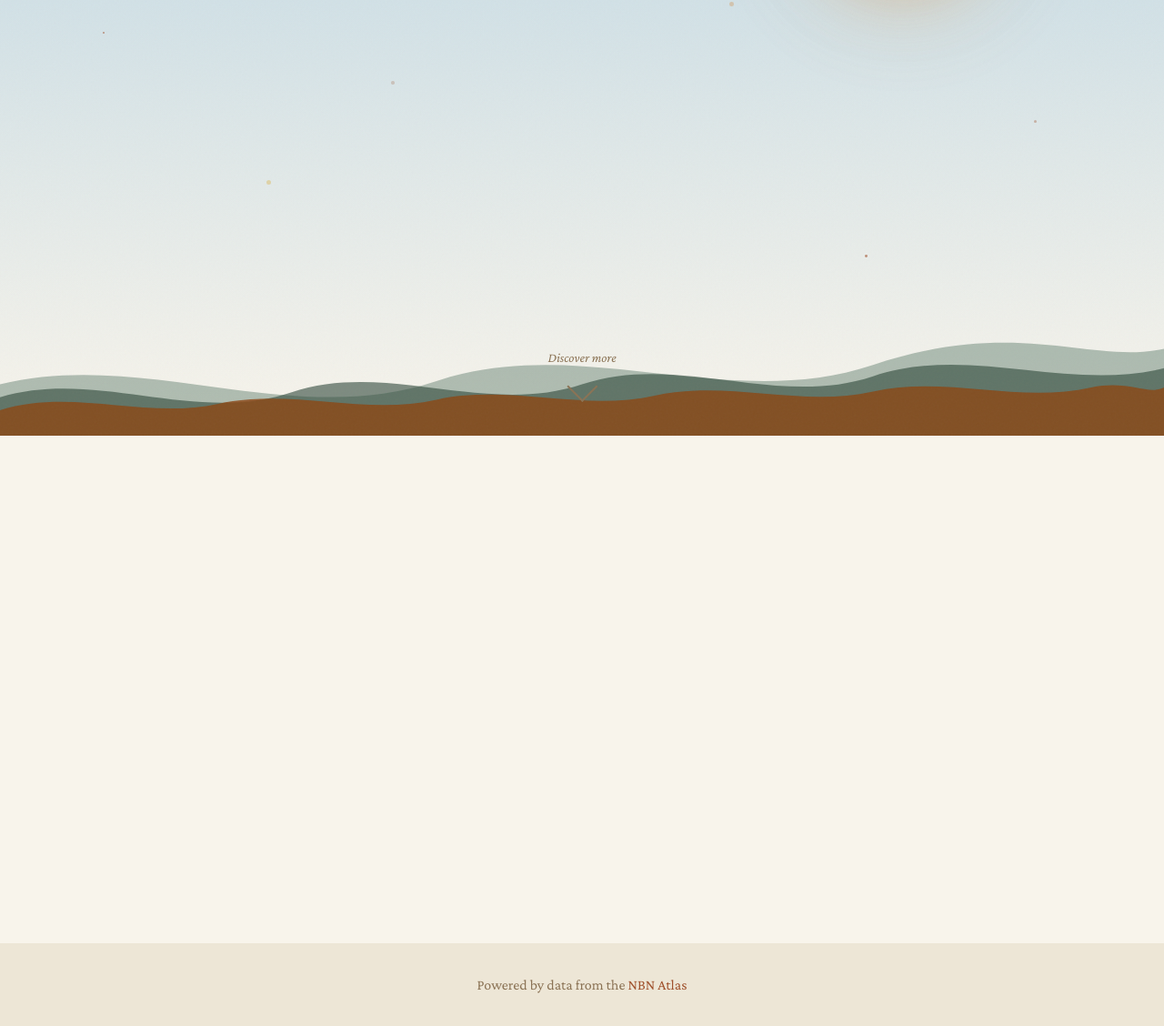
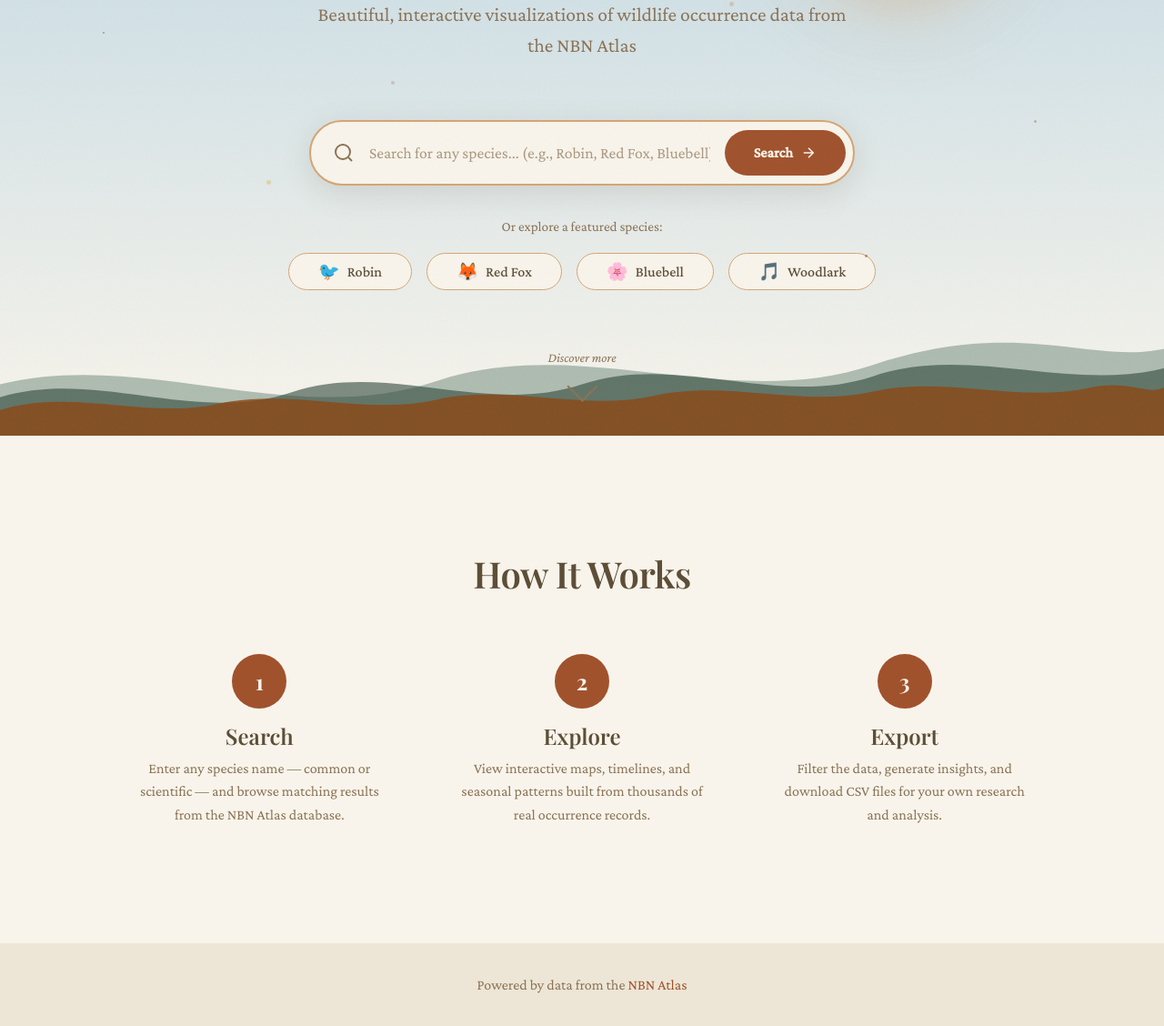
Before and after one commit to saulsmcouk/species-atlas, a website: page public/index.html in a window 1280 px wide. Shown: the part 321-1449 px from the top of the page at 91% size. Drawn offline with nearby package versions, Linux system fonts and the light colour scheme; a web font is replaced by a local one.

Commit message:
Fix landing page visibility - override fade-in animation for landing content

```diff
--- a/public/css/styles.css
+++ b/public/css/styles.css
@@ -1489,6 +1489,9 @@ section {
   text-align: center;
   max-width: 800px;
   padding: var(--space-lg) var(--space-md);
+  /* Override fade-in for landing - always visible */
+  opacity: 1 !important;
+  transform: translateY(0) !important;
 }
 
 .landing-tagline {
@@ -1735,6 +1738,9 @@ section {
   max-width: 1000px;
   margin: 0 auto;
   text-align: center;
+  /* Override fade-in for landing - always visible */
+  opacity: 1 !important;
+  transform: translateY(0) !important;
 }
 
 .about-content h2 {
```
